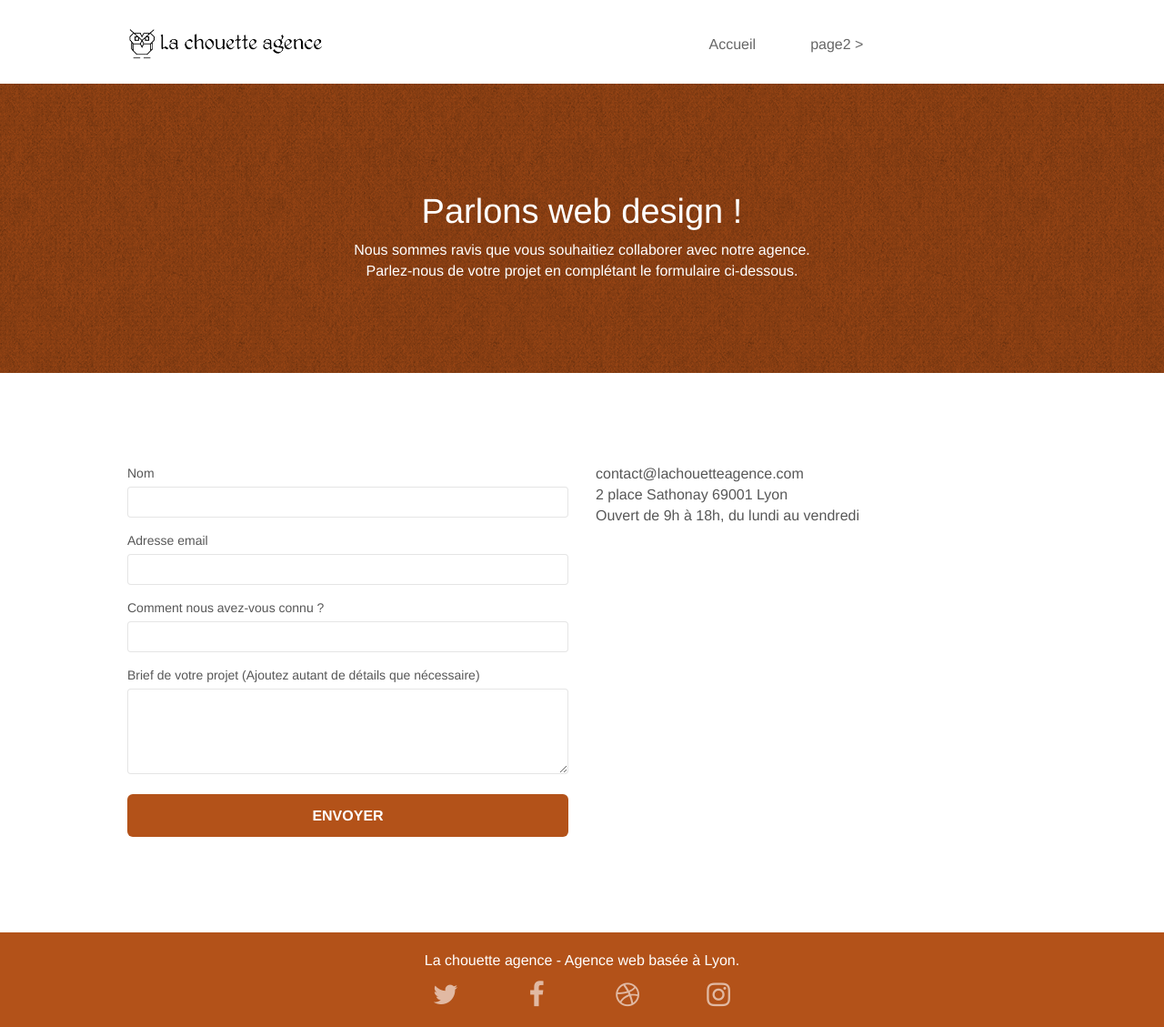
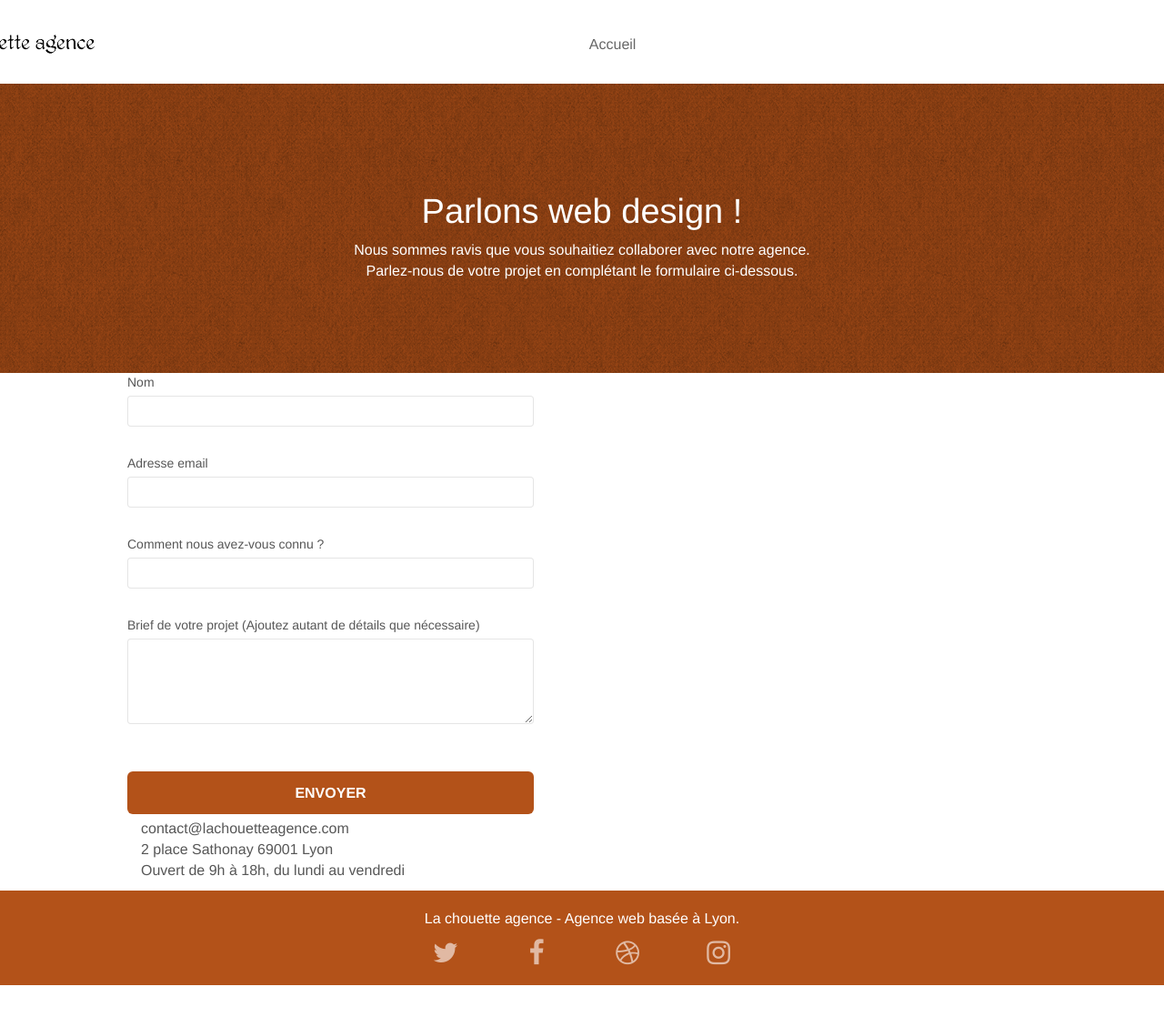
Before and after one commit to Miniz34/Projet4, a plain HTML site: page page2.html in a window 1280 px wide. Shown: the whole page at 91% size. After the commit the page ends 1083 px from the top, so only its background shows below. Drawn offline with Linux system fonts and the light colour scheme; files that its build step writes are made by us from their sources.

Commit message:
update page2

```diff
--- a/page2.html
+++ b/page2.html
@@ -34,9 +34,10 @@
 <header>
   <div class="bloc bgc-white l-bloc " id="bloc-0">
     <div class="container bloc-sm">
+
       <nav class="navbar row">
         <div class="navbar-header">
-				<a class="navbar-brand" href="index.html"><img src="img/la-chouette-agence.png" alt="atlanta web design logo" height="40" /></a>
+          <a class="navbar-brand" href="index.html"><img src="img/la-chouette-agence.png" alt="La chouette agence" height="40" /></a>
           <button id="nav-toggle" type="button" class="ui-navbar-toggle navbar-toggle" data-toggle="collapse" data-target=".navbar-1">
             <span class="sr-only">Toggle navigation</span><span class="icon-bar"></span><span class="icon-bar"></span><span class="icon-bar"></span>
           </button>
@@ -44,10 +45,8 @@
         <div class="collapse navbar-collapse navbar-1 special-dropdown-nav">
           <ul class="site-navigation nav navbar-nav">
             <li>
-						<a href="index.html">Accueil</a>
-					</li>
-					<li>
-						<a href="page2.html">page2 &gt;</a>
+              <a href="index.html">Accueil
+              </a>
             </li>
           </ul>
         </div>
@@ -77,11 +76,11 @@
 <!-- bloc-6 END -->
 
 <!-- bloc-7 -->
-<div class="bloc bgc-white l-bloc" id="bloc-7">
-	<div class="container bloc-lg">
-		<div class="row">
-			<div class="col-sm-6">
-				<form id="form_1" novalidate success-msg="Your message has been sent." fail-msg="Sorry it seems that our mail server is not responding, Sorry for the inconvenience!">
+<div class="bloc bgc-white l-bloc2" id="bloc-7">
+	<div class="container bloc-lg2">
+		<div class="row2">
+			<div class="col-sm-62">
+				<form id="form_2" novalidate success-msg="Your message has been sent." fail-msg="Sorry it seems that our mail server is not responding, Sorry for the inconvenience!">
 					<div class="form-group">
 						<label>
 							Nom
--- a/style.css
+++ b/style.css
@@ -45,7 +45,14 @@ a:hover {
 
 .bloc-lg {
     padding: 100px 50px;
+
 }
+
+@media (max-width: 996px) {
+  .bloc-lg {
+    width: 20%;
+  }
+  }
 
 .bloc-md {
     padding: 50px;
@@ -100,6 +107,9 @@ a:hover {
 
 .d-bloc {
     color: rgba(255, 255, 255, .7);
+    display: flex;
+    flex-direction: column;
+    align-items: center;
 }
 
 .d-bloc button:hover {
@@ -195,6 +205,16 @@ a:hover {
 .d-bloc .panel,
 .l-bloc {
     color: rgba(0, 0, 0, .5);
+    width: 100%;
+}
+
+    @media (min-width: 1024px) {
+      .l-bloc {
+    display: flex;
+    flex-direction: column;
+    align-items: center;
+    margin-left: -250px;
+      }
 }
 
 .d-bloc .panel button:hover,
@@ -298,6 +318,7 @@ a:hover {
     font-weight: normal;
     font-weight: 600;
     line-height: 44px;
+
 }
 
 .navbar-brand img {
@@ -332,10 +353,6 @@ a:hover {
     text-align: inherit;
 }
 
-.nav > li a:hover,
-.nav > li a:focus {
-    background: transparent;
-}
 
 .navbar-toggle {
     margin: 10px 10px 0 0;
@@ -1089,3 +1106,36 @@ a:focus {
   border: 2px solid green;
 
 }
+
+
+.bloc-lg2 {
+  display: flex;
+  flex-direction: column;
+  justify-content: center;
+}
+
+.row2 {
+  display: flex;
+  flex-direction: column;
+}
+
+.col-sm-62 {
+  display: flex;
+  flex-direction: row;
+}
+
+#form_2 {
+  display: flex;
+  flex-direction: column;
+}
+
+.form-group {
+  display: flex;
+  flex-direction: column;
+}
+
+.l-bloc2 {
+  display: flex;
+  flex-direction: column;
+  align-items: center;
+}
```
Lines whose indentation alone changed are shown as unchanged.
